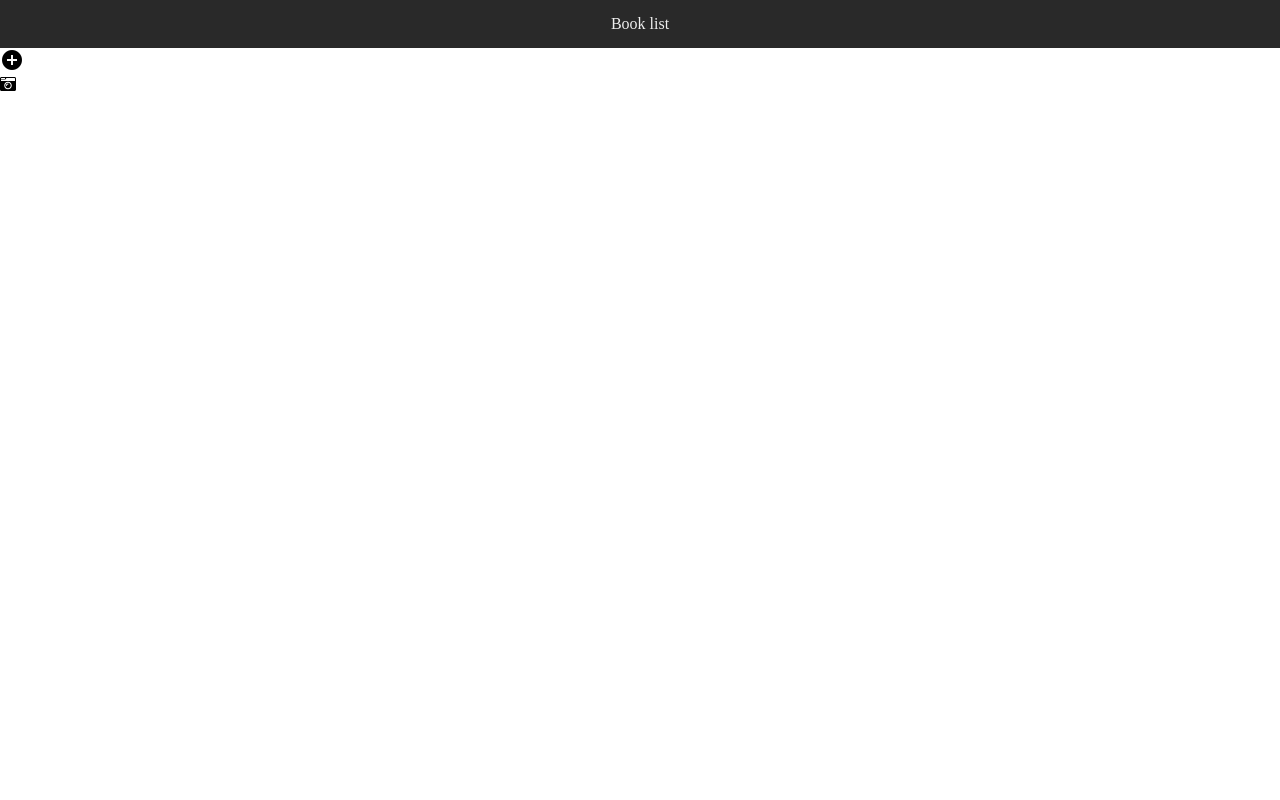
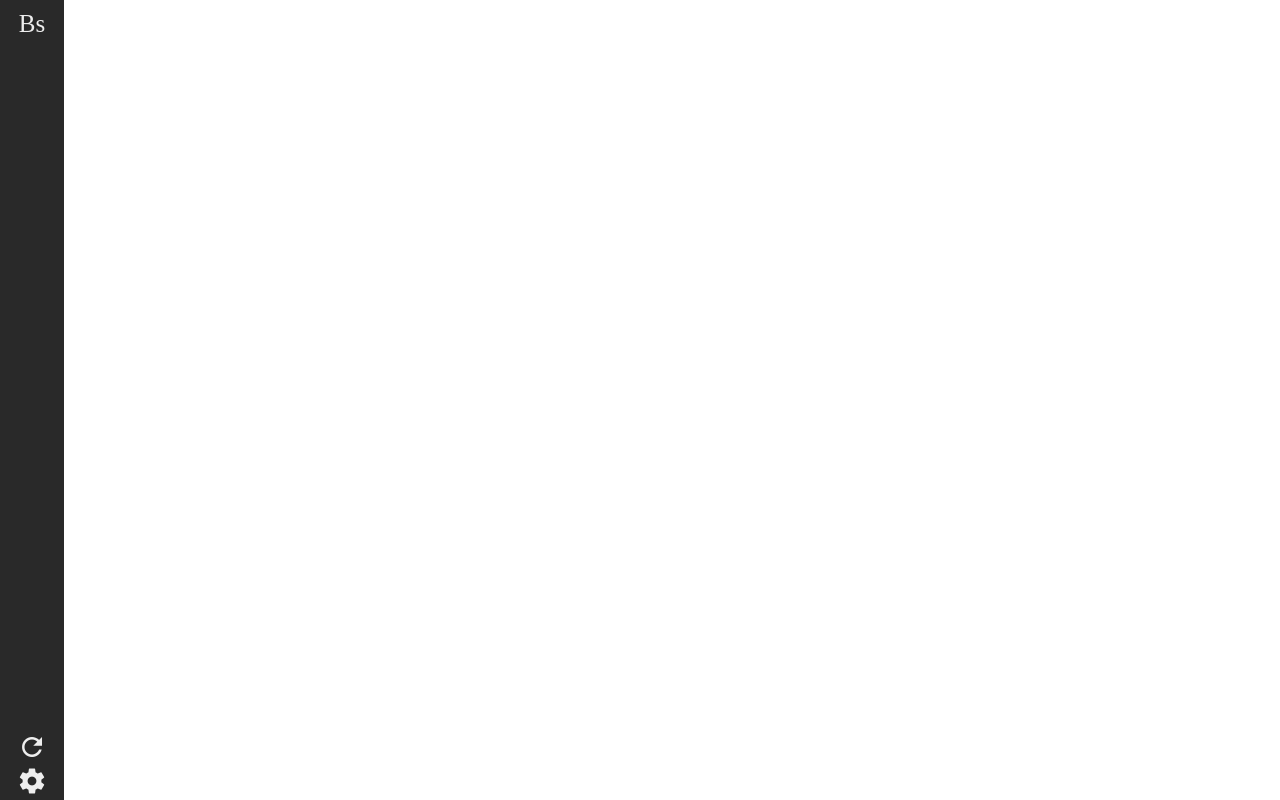
Before and after one commit to anmol5varma/review-3, a React app: page / in a window 1280 px wide. Built offline with nearby package versions, Linux system fonts and the light colour scheme.

Commit message:
Sidebar Component added

```diff
--- a/src/Components/Header/header.css
+++ /dev/null
@@ -1,7 +0,0 @@
-.Header{
-  background-color: rgb(41, 41, 41);
-  color: #eee;
-  text-align: center;
-  height: 10%;
-  padding: 15px 0px;
-}
--- a/src/Components/Header/index.js
+++ /dev/null
@@ -1,13 +0,0 @@
-import React from 'react';
-import PropTypes from 'prop-types';
-// import ReactDOM from 'react-dom';
-import './header.css';
-
-const Header = props => (
-  <header className="Header">{props.value}</header>
-);
-
-Header.propTypes = {
-  value: PropTypes.string.isRequired,
-};
-export default Header;
--- /dev/null
+++ b/src/Components/Icon/icon.css
@@ -0,0 +1,8 @@
+.Icon-style{
+  color: #eee;
+  font-size: 30px;
+}
+
+.Icon-wrapper{
+  text-align: center;
+}
--- /dev/null
+++ b/src/Components/Icon/index.js
@@ -0,0 +1,19 @@
+import React from 'react';
+import PropTypes from 'prop-types';
+// import ReactDOM from 'react-dom';
+import './icon.css';
+
+const Icon = props => (
+  <div className="Icon-wrapper">
+    <i className="material-icons Icon-style">{props.iconClass}</i>
+  </div>
+);
+
+Icon.propTypes = {
+  iconClass: PropTypes.string,
+};
+
+Icon.defaultProps = {
+  iconClass: '',
+};
+export default Icon;
--- a/src/Components/Render/index.js
+++ b/src/Components/Render/index.js
@@ -2,18 +2,17 @@ import React from 'react';
 import ReactDOM from 'react-dom';
 import { Provider } from 'react-redux';
 import initstore from '../../redux/stores';
-import Header from '../Header';
-import Footer from '../Footer';
+import Sidebar from '../Sidebar';
+// import Footer from '../Footer';
 import './render.css';
 import Container from '../Container';
 
 class Main extends React.Component {
   render() {
     return (
-      <div>
-        <Header value="Book list" />
+      <div className="Main-body">
+        <Sidebar value="Bs" />
         <Container />
-        <Footer />
       </div>
     );
   }
--- a/src/Components/Render/render.css
+++ b/src/Components/Render/render.css
@@ -1,4 +1,8 @@
 body{
   margin: 0px;
-  height: 100vh;
 }
+
+.Main-body {
+  display: flex;
+  flex-direction: row;
+}
--- /dev/null
+++ b/src/Components/Sidebar/index.js
@@ -0,0 +1,20 @@
+import React from 'react';
+import PropTypes from 'prop-types';
+import Icon from '../Icon';
+// import ReactDOM from 'react-dom';
+import './sidebar.css';
+
+const Header = props => (
+  <header className="Header">
+    <div className="Header-title">{props.value}</div>
+    <div className="Header-serviceIcons">
+      <Icon iconClass="settings" />
+      <Icon iconClass="refresh" />
+    </div>
+  </header>
+);
+
+Header.propTypes = {
+  value: PropTypes.string.isRequired,
+};
+export default Header;
--- /dev/null
+++ b/src/Components/Sidebar/sidebar.css
@@ -0,0 +1,24 @@
+.Header{
+  background-color: rgb(41, 41, 41);
+  height: 100vh;
+  position: fixed;
+  width: 5%;
+  display: flex;
+  flex-direction: column;
+}
+
+.Header-title{
+  color: #eee;
+  text-align: center;
+  font-size: 25px;
+  font-family: Helvetica sans-serif;
+  padding-left: 10px;
+  padding-right: 10px;
+  padding-top: 10px;
+}
+
+.Header-serviceIcons{
+  display: flex;
+  flex-grow: 1;
+  flex-direction: column-reverse;
+}
--- a/src/redux/Reducers/Notes.js
+++ b/src/redux/Reducers/BooksList.js
@@ -1,17 +1,13 @@
 const defaultState = {
-  noteIndex: -1,
-  allNote: [],
-  showScreen: 1,
-  noteTitle: '',
-  noteContent: '',
+  groupedBookList: {},
 };
 
 const notes = (prevState = defaultState, action) => {
   switch (action.type) {
-    case 'ADD_NOTES': {
+    case 'ADD_TO_BOOK_LIST': {
       return {
         ...prevState,
-        allNote: prevState.allNote.concat(action.payload),
+        groupedBookList: action.payload,
       };
     }
     case 'EDIT_NOTES': {
--- a/src/redux/Reducers/index.js
+++ b/src/redux/Reducers/index.js
@@ -1,6 +1,6 @@
 import { combineReducers } from 'redux';
-import notes from './Notes';
+import books from './BooksList';
 
 export default combineReducers({
-  notes,
+  books,
 });
```
